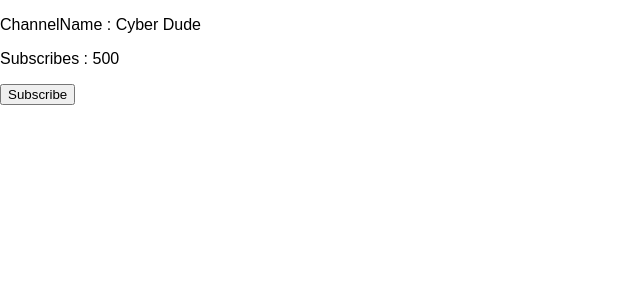
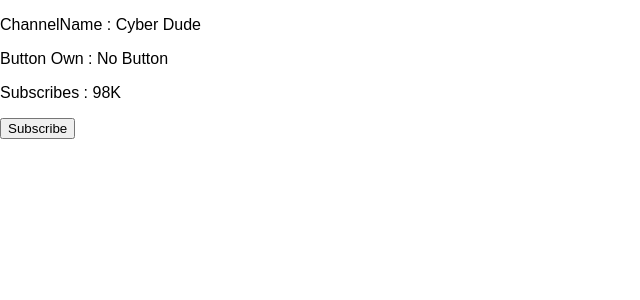
Before and after one commit to Gokulcasper/components, a React (Create React App) app: page / in a window 1280 px wide. Shown: the top 300 px of the page, without its empty margins (0-640 px from the left). Built offline with nearby package versions, Linux system fonts and the light colour scheme.

Commit message:
Feat : Conditional Rendering

```diff
--- a/src/NiceFun.js
+++ b/src/NiceFun.js
@@ -2,10 +2,10 @@ import React, { useEffect, useState } from "react";
 
 function NiceFun(props) {
   const [Name, setName] = useState("Cyber Dude");
-  const [subs, setSubs] = useState(500);
+  const [subs, setSubs] = useState(98);
   const clicked = (e) => {
     setSubs(subs + 1);
-    setName(Name + " Network ");
+    // setName(Name + " Network ");
   };
 
   // console.log("This is Constructor");
@@ -28,7 +28,8 @@ function NiceFun(props) {
   return (
     <div>
       <p> ChannelName : {Name} </p>
-      <p> Subscribes : {subs} </p>
+      <p> Button Own : {subs < 100 ? "No Button" : "Silver Button"}</p>
+      <p> Subscribes : {subs}K </p>
       <button onClick={clicked}>Subscribe</button>
     </div>
   );
```
